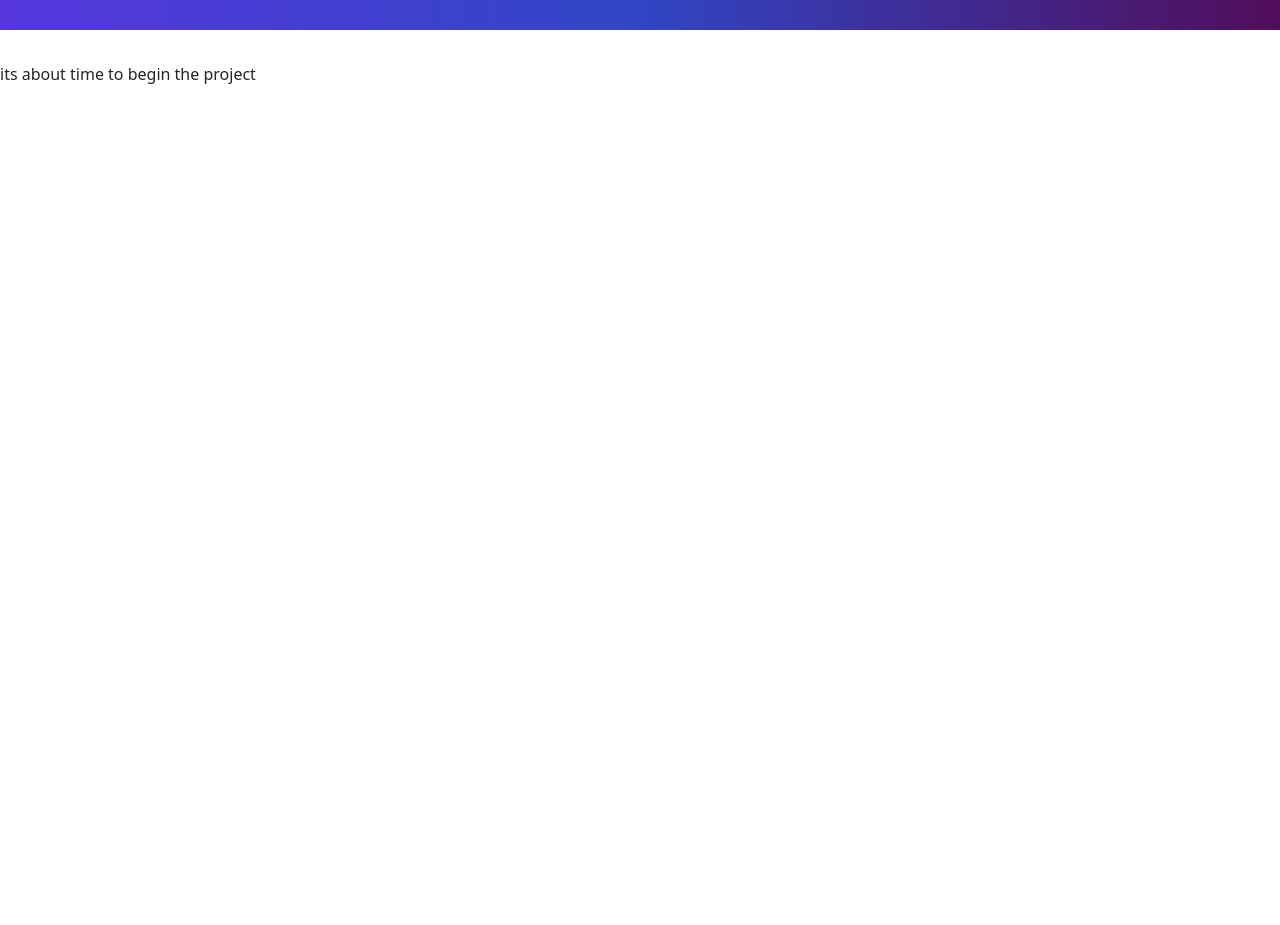
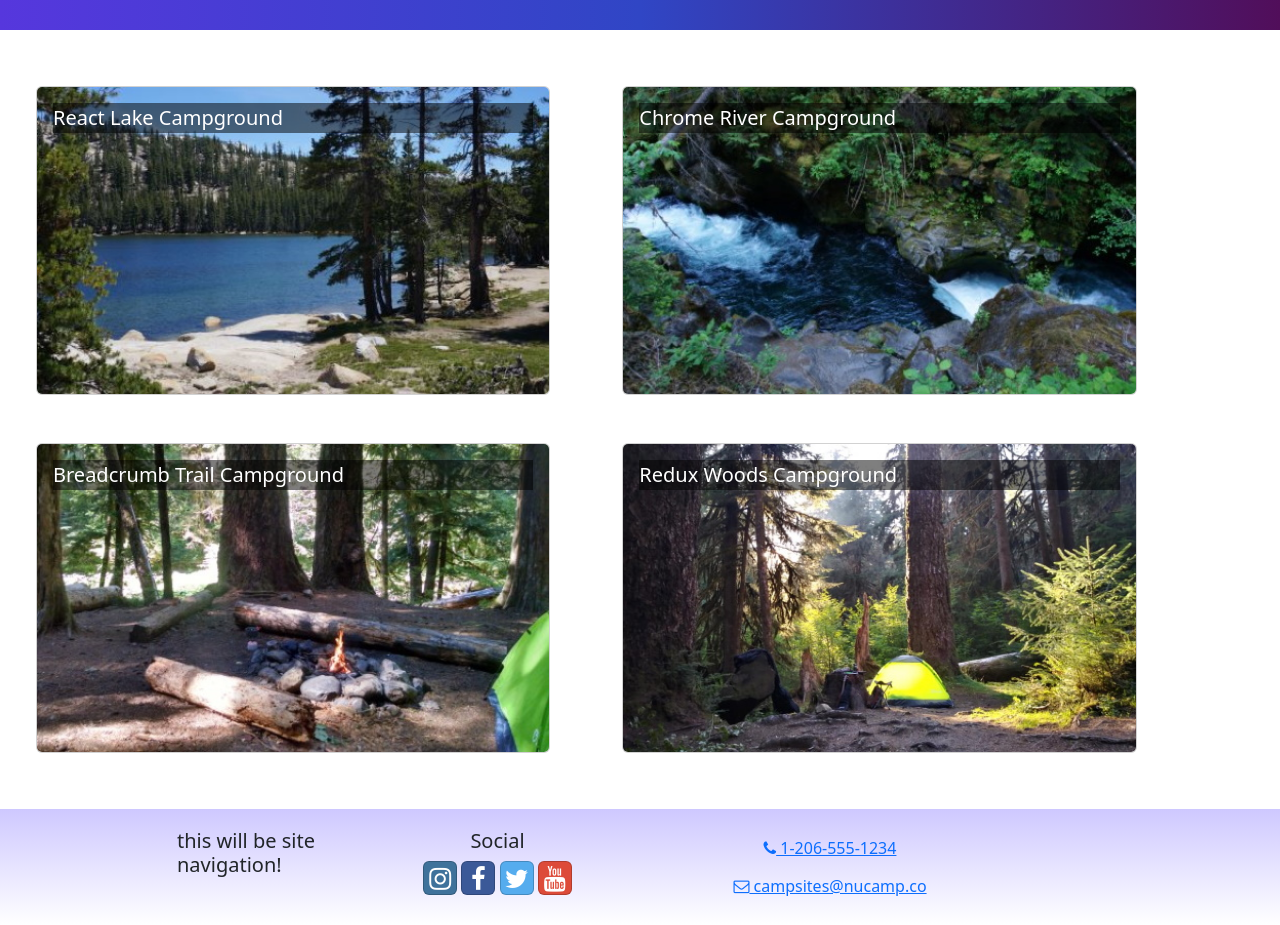
Before and after one commit to jadewalee/nucampsite, a React (Create React App) app: page / in a window 1280 px wide. Shown: the part 98-1023 px from the top of the page. Before the commit the page ends 800 px from the top, so only its background shows below. Built offline with nearby package versions, Linux system fonts and the light colour scheme.

Commit message:
components/update

```diff
--- a/package.json
+++ b/package.json
@@ -7,7 +7,7 @@
     "@testing-library/jest-dom": "^5.17.0",
     "@testing-library/react": "^13.4.0",
     "@testing-library/user-event": "^14.5.2",
-    "bootstrap": "^5.1.3",
+    "bootstrap": "^5.2.0-beta1",
     "bootstrap-social": "^5.1.1",
     "font-awesome": "^4.7.0",
     "formik": "^2.2.9",
@@ -46,5 +46,8 @@
       "last 1 firefox version",
       "last 1 safari version"
     ]
+  },
+  "devDependencies": {
+    "@babel/plugin-proposal-private-property-in-object": "^7.21.11"
   }
 }
--- a/src/App.js
+++ b/src/App.js
@@ -1,21 +1,17 @@
 import React from 'react';
 import './App.css';
-import { Container, Navbar, NavbarBrand } from 'reactstrap';
-import NucampLogo from './app/assets/img/logo.png';
-
+import { CAMPSITES } from './app/shared/CAMPSITES';
+import Header from './components/Header';
+import CampsiteList from './features/campsites/CampsiteList';
+import Footer from './components/Footer';
 
 
 function App() {
   return (
     <div className="App">
-      <Navbar dark color='primary' sticky='top' expand='md'>
-        <Container>
-          <NavbarBrand href='/'>
-            <img src={NucampLogo} alt='nucamp logo' />
-          </NavbarBrand>
-        </Container>
-      </Navbar>
-      its about time to begin the project
+      <Header />
+      <CampsiteList />
+      <Footer />
     </div>
   );
 }
--- /dev/null
+++ b/src/components/Footer.jsx
@@ -0,0 +1,64 @@
+import React from 'react'
+import { Container, Row, Col } from 'reactstrap'
+
+
+const Footer = () => {
+    return (
+        <footer className='site-footer'>
+            <Container>
+                <Row>
+                    <Col xs={{ size: 4, offset: 1 }} sm='2'>
+                        <h5>this will be site navigation!</h5>
+                    </Col>
+                    <Col xs='6' sm='3' className='text-center'
+                    >
+                        <h5>Social</h5>
+                        <a
+                            className='btn btn-social-icon btn-instagram'
+                            href='http://instagram.com/'
+                        >
+                            <i className='fa fa-instagram' />
+                        </a>{' '}
+                        <a
+                            className='btn btn-social-icon btn-facebook'
+                            href='http://www.facebook.com/'
+                        >
+                            <i className='fa fa-facebook' />
+                        </a>{' '}
+                        <a
+                            className='btn btn-social-icon btn-twitter'
+                            href='http://twitter.com/'
+                        >
+                            <i className='fa fa-twitter' />
+                        </a>{' '}
+                        <a
+                            className='btn btn-social-icon btn-google'
+                            href='http://youtube.com/'
+                        >
+                            <i className='fa fa-youtube' />
+                        </a>
+                    </Col>
+                    <Col sm='4' className='text-center'>
+                        <a
+                            role='button'
+                            className='btn btn-link'
+                            href='tel:+12065551234'
+                        >
+                            <i className='fa fa-phone' /> 1-206-555-1234
+                        </a>
+                        <br />
+                        <a
+                            role='button'
+                            className='btn btn-link'
+                            href='mailto:notreal@notreal.co'
+                        >
+                            <i className='fa fa-envelope-o' /> campsites@nucamp.co
+                        </a>
+                    </Col>
+                </Row>
+            </Container>
+        </footer>
+    )
+}
+
+export default Footer;
--- /dev/null
+++ b/src/components/Header.jsx
@@ -0,0 +1,18 @@
+import React from 'react'
+import { Navbar, NavbarBrand,Container } from 'reactstrap'
+import  NucampLogo  from '../app/assets/img/logo.png'
+
+
+const Header = () => {
+    return (
+        <Navbar dark color='primary' sticky='top' expand='md'>
+            <Container>
+                <NavbarBrand href='/'>
+                    <img src={NucampLogo} alt='nucamp logo' />
+                </NavbarBrand>
+            </Container>
+        </Navbar>
+    )
+}
+
+export default Header
--- /dev/null
+++ b/src/features/campsites/CampsiteCard.jsx
@@ -0,0 +1,16 @@
+import React from 'react'
+import {Card,CardImg,CardImgOverlay,CardTitle} from 'reactstrap'
+
+
+const CampsiteCard = (props) =>{
+  return (
+    <Card>
+        <CardImg width='100%' src={props.campsite.image} alt={props.campsite.name} />
+        <CardImgOverlay>
+            <CardTitle>{props.campsite.name}</CardTitle>
+        </CardImgOverlay>
+    </Card>
+  )
+}
+
+export default CampsiteCard;
--- /dev/null
+++ b/src/features/campsites/CampsiteList.jsx
@@ -0,0 +1,19 @@
+import React from 'react'
+import { CAMPSITES } from '../../app/shared/CAMPSITES'
+import CampsiteCard from './CampsiteCard'
+import {Row,Col} from 'reactstrap'
+
+
+const CampsiteList = () => {
+    return (
+        <Row className='ms-auto'>
+            {CAMPSITES.map(campsite => {
+                return <Col md='5' className='m-4' key={campsite.id}>
+                    <CampsiteCard campsite={campsite} />
+                </Col>
+            })}
+        </Row>
+    )
+}
+
+export default CampsiteList
```
Also changed, not shown: 1 other file (tests, documents, lock files or other folders).
